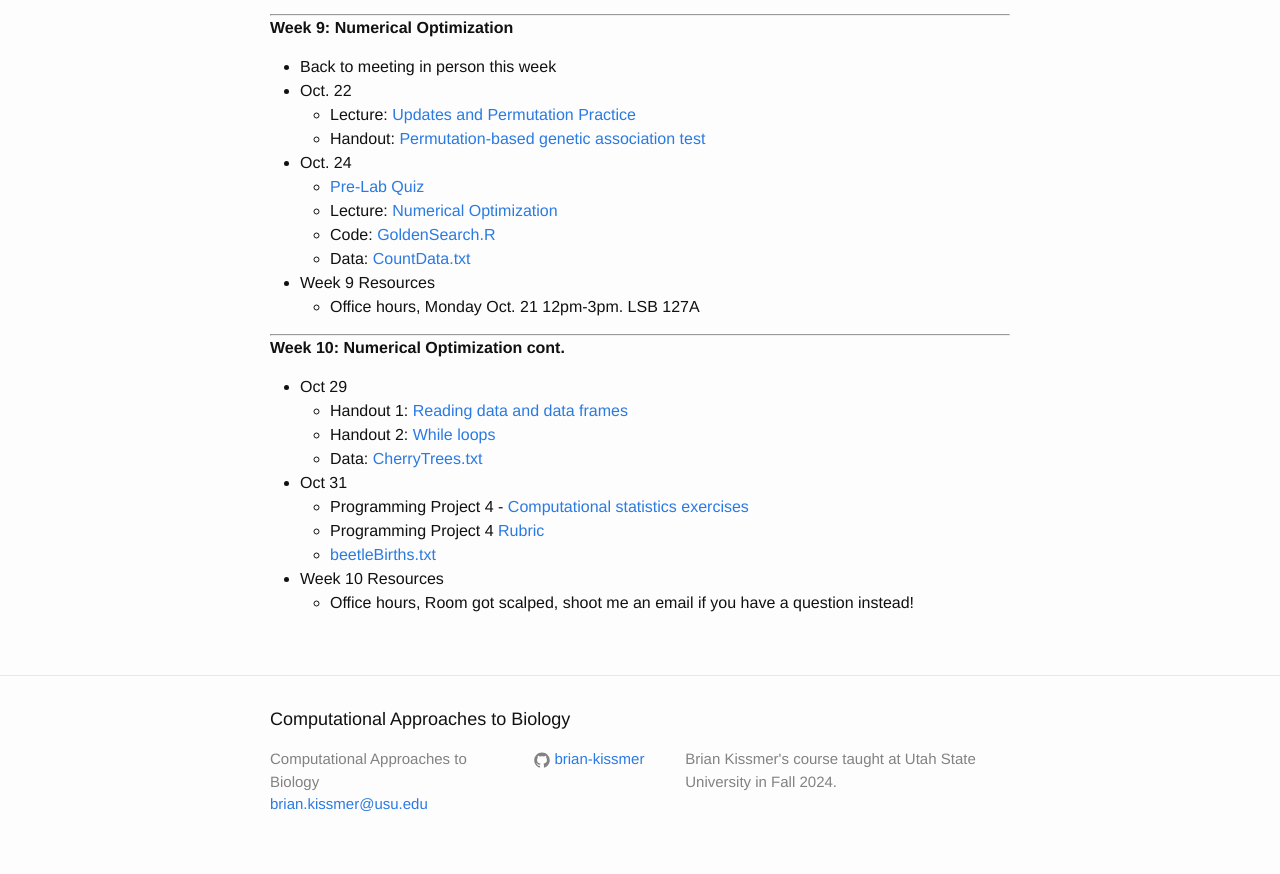
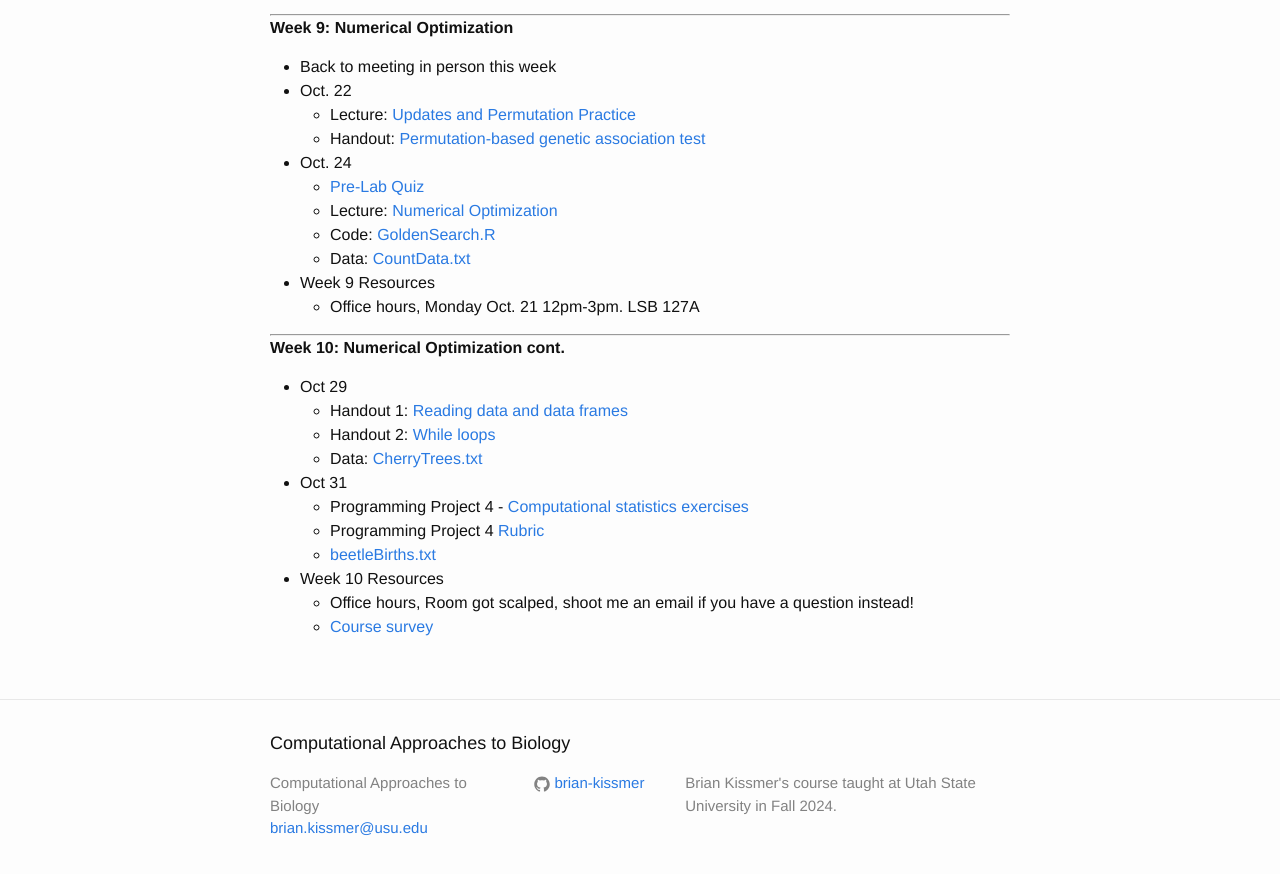
Before and after one commit to brian-kissmer/brian-kissmer.github.io, a Jekyll site: the page built from Schedule.md, in a window 1280 px wide and 900 px high, scrolled down 2472 px. Shown: the top 874 px of the window. Built offline with Jekyll 4.4.1, drawn with Linux system fonts in a browser that asks for light colours.

Commit message:
Update Schedule.md

```diff
--- a/Schedule.md
+++ b/Schedule.md
@@ -149,3 +149,4 @@ layout: page
     * [beetleBirths.txt]({{ site.baseurl }}/data/beetleBirths.txt)
 * Week 10 Resources
     * Office hours, Room got scalped, shoot me an email if you have a question instead!
+    * [Course survey](https://forms.gle/SAWM5ozEDwJ18Hbf8)
```
